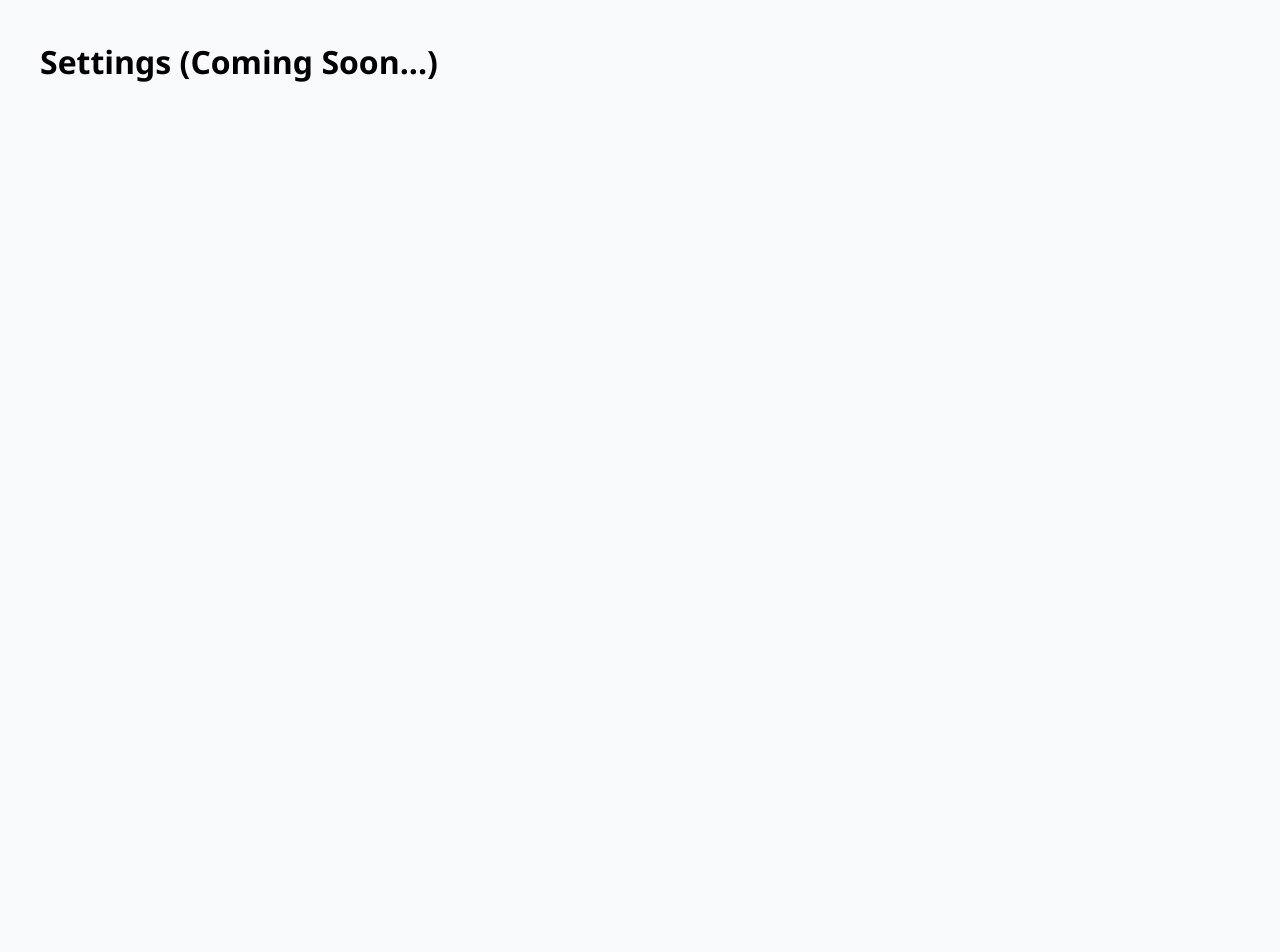
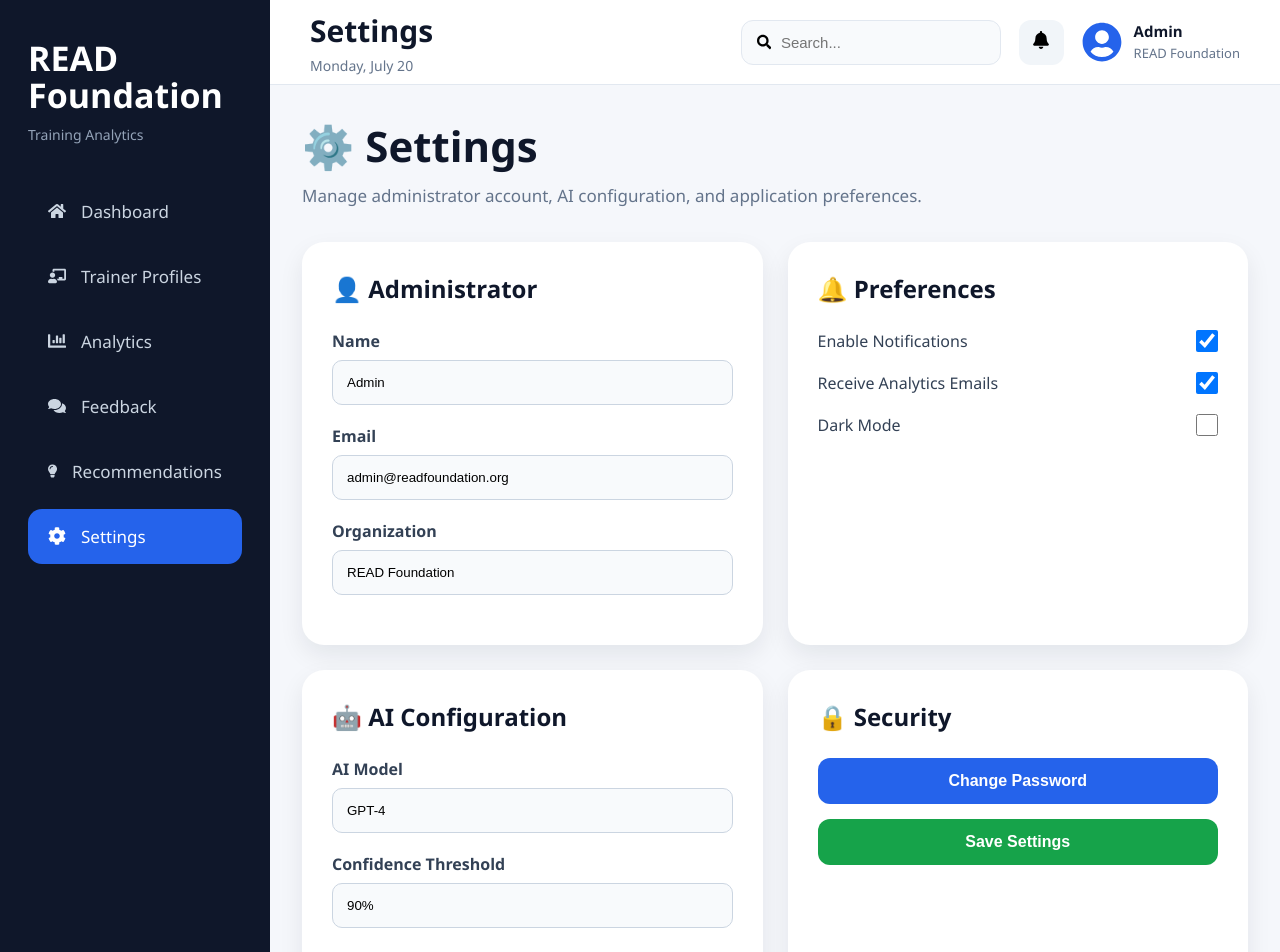
Before and after one commit to 231244-lgtm/AI-Training-Analytics-System, a React app: page /settings in a window 1280 px wide. Shown: the top 952 px of the page. Before the commit the page ends 800 px from the top, so only its background shows below. Built offline with nearby package versions, Linux system fonts and the light colour scheme; the HTML template or start-up script is replaced by a standard one.

Commit message:
feat: complete frontend admin dashboard

```diff
--- /dev/null
+++ b/src/components/SettingCard.jsx
@@ -0,0 +1,12 @@
+import "../styles/SettingCard.css";
+
+function SettingCard({ title, children }) {
+  return (
+    <div className="setting-card">
+      <h2>{title}</h2>
+      {children}
+    </div>
+  );
+}
+
+export default SettingCard;
--- a/src/pages/Settings.jsx
+++ b/src/pages/Settings.jsx
@@ -1,8 +1,118 @@
+import Sidebar from "../components/Sidebar";
+import Navbar from "../components/Navbar";
+import SettingCard from "../components/SettingCard";
+
+import "../styles/Settings.css";
+
 function Settings() {
   return (
-    <h1 style={{ padding: "40px" }}>
-      Settings (Coming Soon...)
-    </h1>
+    <div className="dashboard">
+
+      <Sidebar />
+
+      <div className="dashboard-content">
+
+        <Navbar />
+
+        <div className="settings-page">
+
+          <div className="settings-header">
+
+            <h1>⚙️ Settings</h1>
+
+            <p>
+              Manage administrator account, AI configuration,
+              and application preferences.
+            </p>
+
+          </div>
+
+          <div className="settings-grid">
+
+            <SettingCard title="👤 Administrator">
+
+              <div className="setting-item">
+                <label>Name</label>
+                <input type="text" value="Admin" readOnly />
+              </div>
+
+              <div className="setting-item">
+                <label>Email</label>
+                <input
+                  type="email"
+                  value="admin@readfoundation.org"
+                  readOnly
+                />
+              </div>
+
+              <div className="setting-item">
+                <label>Organization</label>
+                <input
+                  type="text"
+                  value="READ Foundation"
+                  readOnly
+                />
+              </div>
+
+            </SettingCard>
+
+            <SettingCard title="🔔 Preferences">
+
+              <div className="toggle-item">
+                <label>Enable Notifications</label>
+                <input type="checkbox" defaultChecked />
+              </div>
+
+              <div className="toggle-item">
+                <label>Receive Analytics Emails</label>
+                <input type="checkbox" defaultChecked />
+              </div>
+
+              <div className="toggle-item">
+                <label>Dark Mode</label>
+                <input type="checkbox" />
+              </div>
+
+            </SettingCard>
+
+            <SettingCard title="🤖 AI Configuration">
+
+              <div className="setting-item">
+                <label>AI Model</label>
+                <input type="text" value="GPT-4" readOnly />
+              </div>
+
+              <div className="setting-item">
+                <label>Confidence Threshold</label>
+                <input type="text" value="90%" readOnly />
+              </div>
+
+              <div className="setting-item">
+                <label>Auto Recommendations</label>
+                <input type="text" value="Enabled" readOnly />
+              </div>
+
+            </SettingCard>
+
+            <SettingCard title="🔒 Security">
+
+              <button className="settings-btn">
+                Change Password
+              </button>
+
+              <button className="settings-btn save">
+                Save Settings
+              </button>
+
+            </SettingCard>
+
+          </div>
+
+        </div>
+
+      </div>
+
+    </div>
   );
 }
 
--- /dev/null
+++ b/src/styles/SettingCard.css
@@ -0,0 +1,11 @@
+.setting-card{
+    background:white;
+    border-radius:22px;
+    padding:30px;
+    box-shadow:0 10px 25px rgba(15,23,42,.08);
+}
+
+.setting-card h2{
+    margin-bottom:25px;
+    color:#0F172A;
+}
--- /dev/null
+++ b/src/styles/Settings.css
@@ -0,0 +1,87 @@
+.settings-page{
+    padding:32px;
+}
+
+.settings-header{
+    margin-bottom:35px;
+}
+
+.settings-header h1{
+    font-size:42px;
+    color:#0F172A;
+}
+
+.settings-header p{
+    margin-top:10px;
+    color:#64748B;
+    font-size:17px;
+}
+
+.settings-grid{
+    display:grid;
+    grid-template-columns:repeat(auto-fit,minmax(420px,1fr));
+    gap:25px;
+}
+
+.setting-item{
+    display:flex;
+    flex-direction:column;
+    margin-bottom:20px;
+}
+
+.setting-item label{
+    font-weight:600;
+    margin-bottom:8px;
+    color:#334155;
+}
+
+.setting-item input{
+    padding:14px;
+    border:1px solid #CBD5E1;
+    border-radius:10px;
+    background:#F8FAFC;
+}
+
+.toggle-item{
+    display:flex;
+    justify-content:space-between;
+    align-items:center;
+    margin-bottom:20px;
+}
+
+.toggle-item label{
+    font-weight:500;
+    color:#334155;
+}
+
+.toggle-item input{
+    width:22px;
+    height:22px;
+    cursor:pointer;
+}
+
+.settings-btn{
+    width:100%;
+    padding:14px;
+    margin-bottom:15px;
+    border:none;
+    border-radius:12px;
+    background:#2563EB;
+    color:white;
+    font-size:16px;
+    font-weight:600;
+    cursor:pointer;
+    transition:.3s;
+}
+
+.settings-btn:hover{
+    background:#1D4ED8;
+}
+
+.settings-btn.save{
+    background:#16A34A;
+}
+
+.settings-btn.save:hover{
+    background:#15803D;
+}
```
